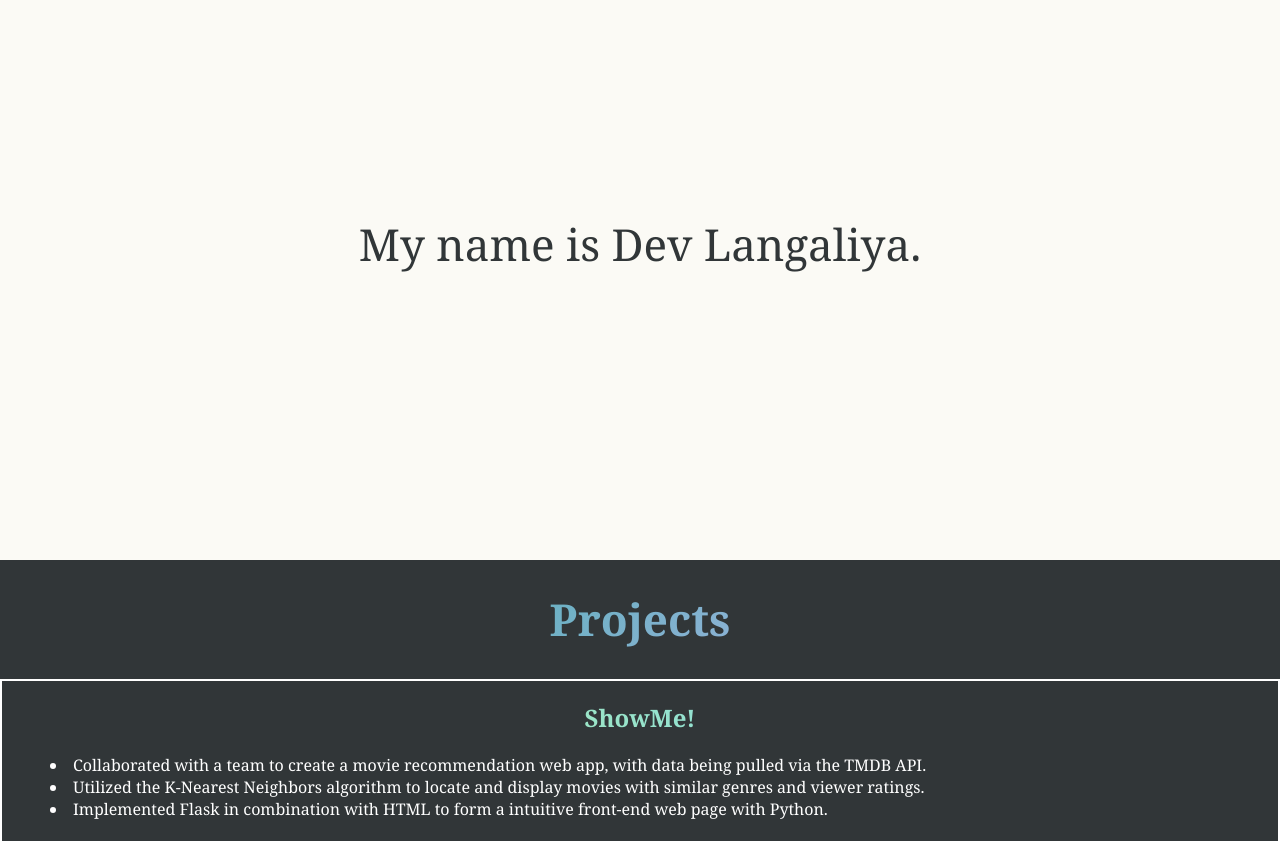
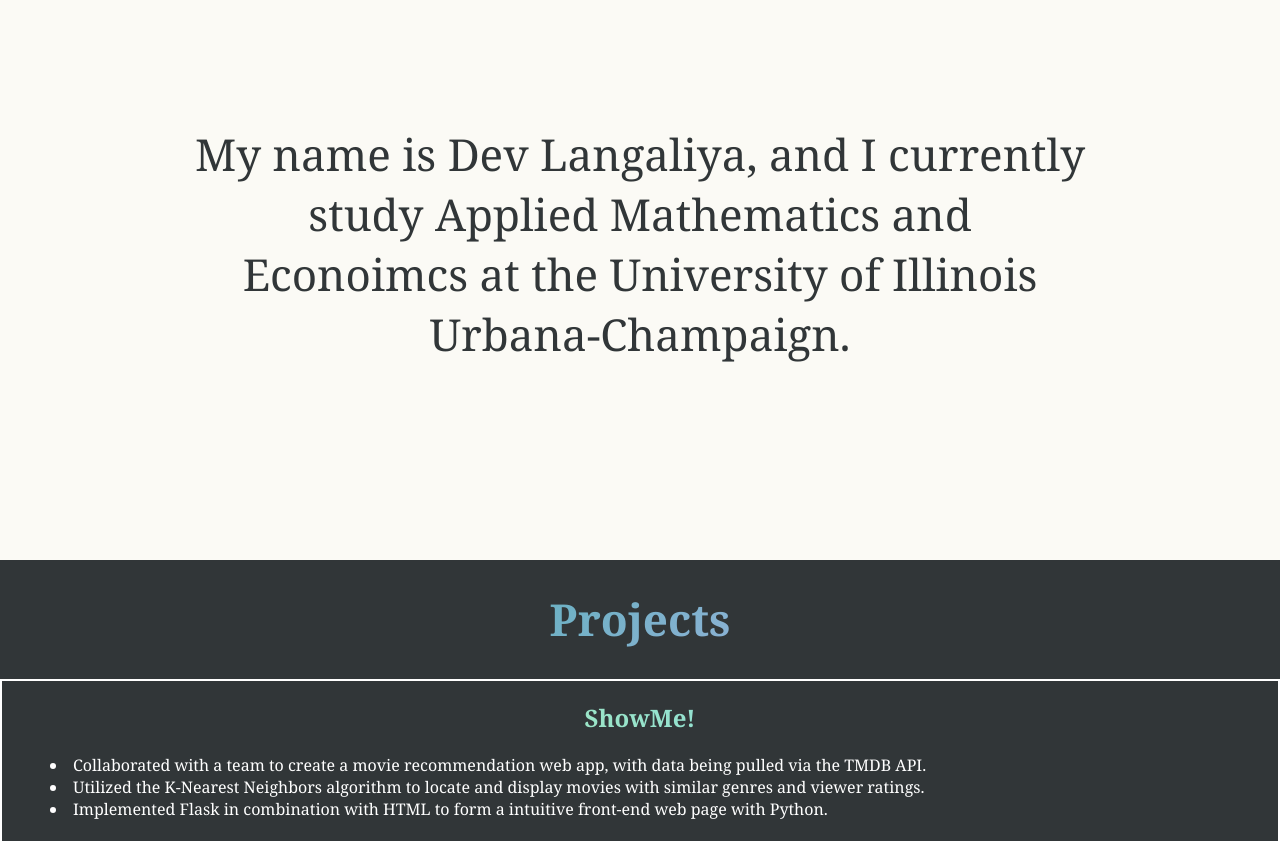
Before and after one commit to DevLangaliya/portfolio-dev, a React (Create React App) app: page / in a window 1280 px wide. Shown: the part 1040-1881 px from the top of the page. Built offline with nearby package versions, Linux system fonts and the light colour scheme.

Commit message:
fixed widths in about me

```diff
--- a/src/AboutMe.js
+++ b/src/AboutMe.js
@@ -13,8 +13,8 @@ export default function AboutMe() {
           <Fade bottom>
             <div className="carousel-item">
               <div className="centerWrap">
-                <p>
-                  My name is Dev Langaliya.
+                <p style={{"maxWidth": "900px"}}>
+                  My name is Dev Langaliya, and I currently study Applied Mathematics and Econoimcs at the University of Illinois Urbana-Champaign.
                 </p>
               </div>
             </div>
@@ -23,7 +23,7 @@ export default function AboutMe() {
           <Fade right>
             <div className="carousel-item">
               <div className="centerWrap">
-                <p>
+                <p style={{"maxWidth": "900px"}}>
                   I have an interest in building intuitive and user-friendly web applications, such as this website.
                 </p>
               </div>
@@ -33,7 +33,17 @@ export default function AboutMe() {
           <Fade right>
             <div className="carousel-item">
               <div className="centerWrap">
-                <p>
+                <p style={{"maxWidth": "900px"}}>
+                  Iam currently working a web application which allows the user to practice their poker skills with real time board analysis.
+                </p>
+              </div>
+            </div>
+          </Fade>
+
+          <Fade right>
+            <div className="carousel-item">
+              <div className="centerWrap">
+                <p style={{"maxWidth": "900px"}}>
                   I am a software engineer with a passion for building web applications.
                 </p>
               </div>
@@ -43,17 +53,7 @@ export default function AboutMe() {
           <Fade right>
             <div className="carousel-item">
               <div className="centerWrap">
-                <p>
-                  I am a software engineer with a passion for building web applications.
-                </p>
-              </div>
-            </div>
-          </Fade>
-
-          <Fade right>
-            <div className="carousel-item">
-              <div className="centerWrap">
-                <p>
+                <p style={{"maxWidth": "900px"}}>
                   I am a software engineer with a passion for building web applications.
                 </p>
               </div>
```
